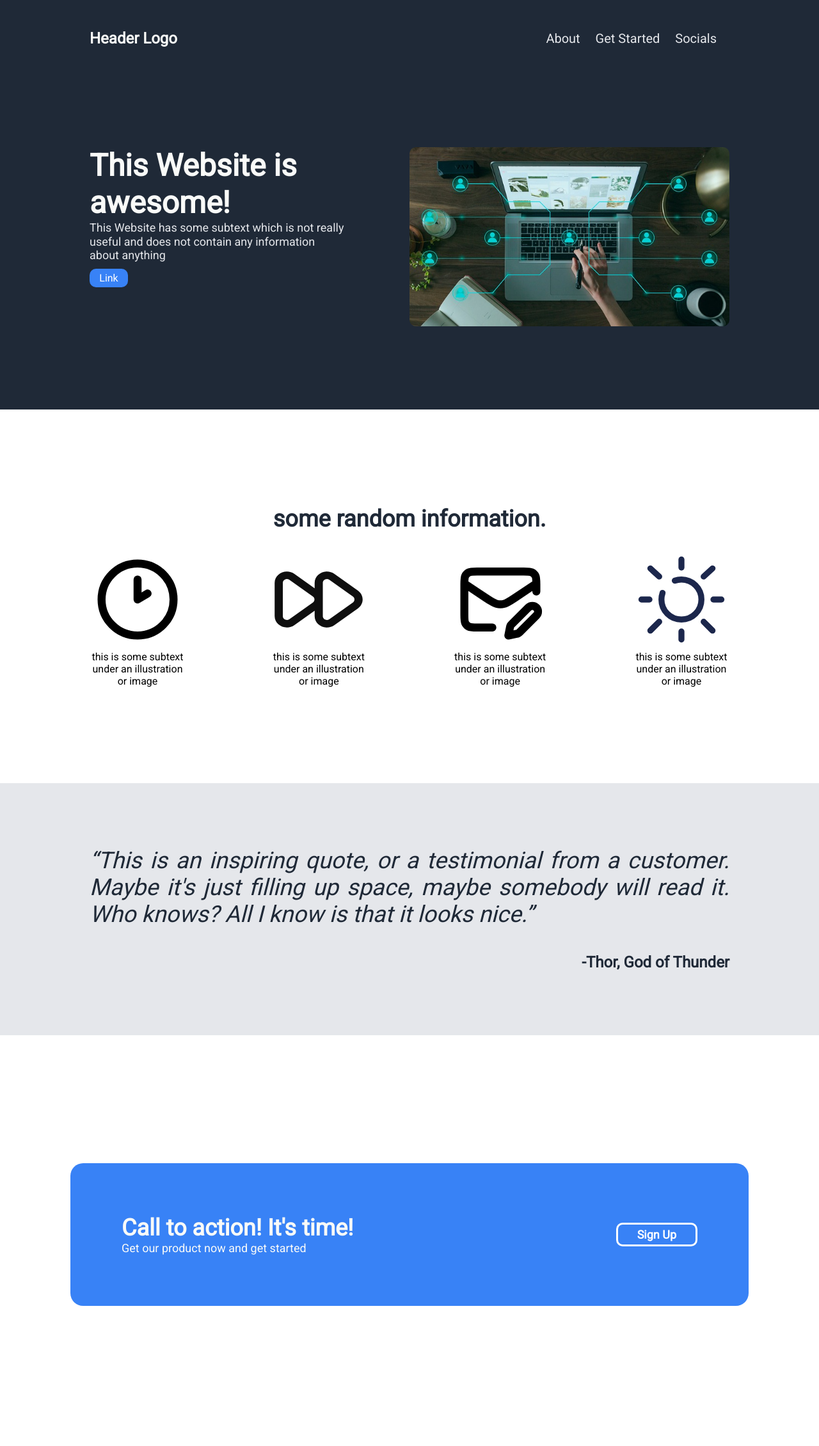
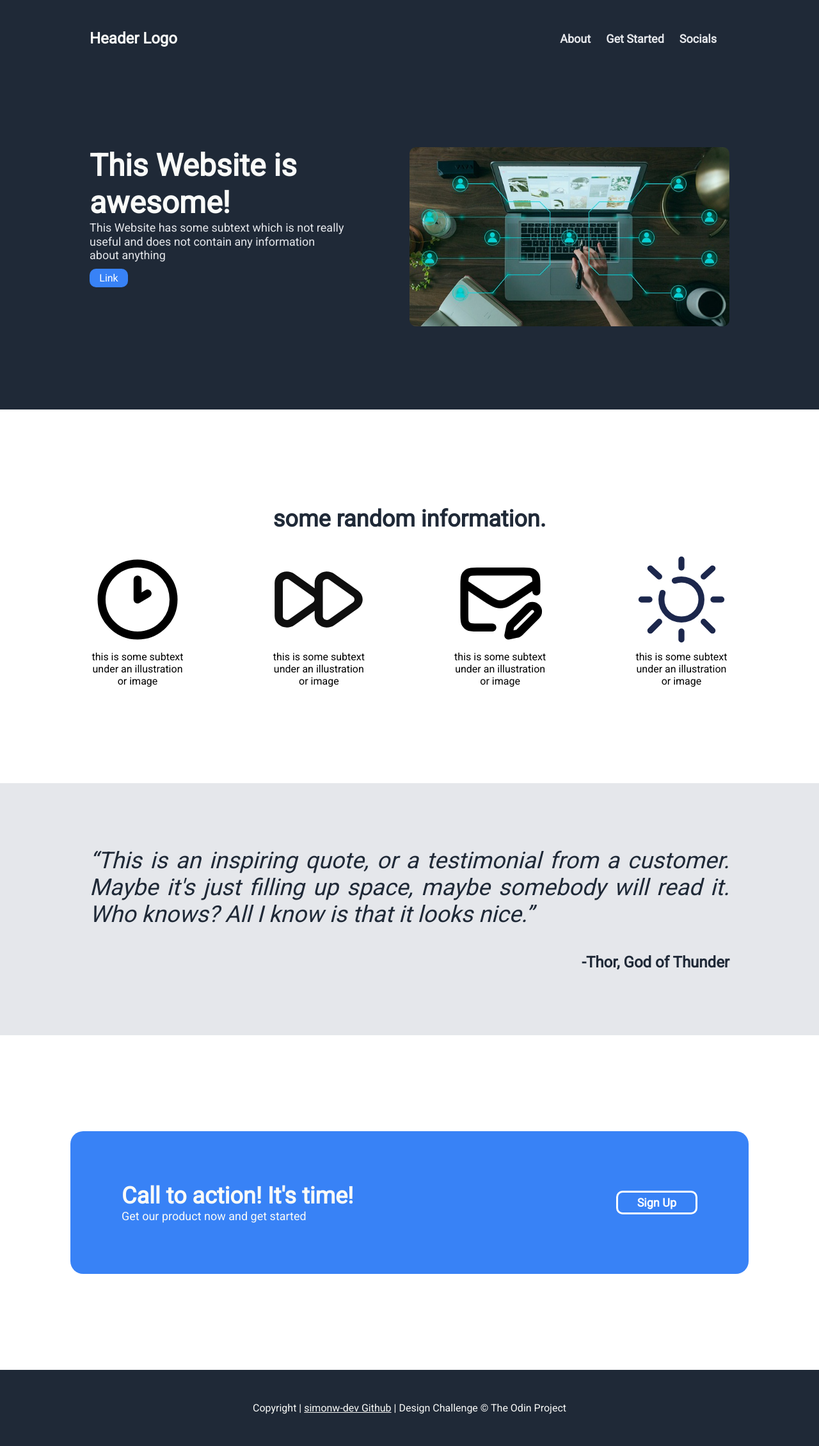
Before and after one commit to simon-wdev/landing-page-design, a plain HTML site: page index.html in a window 1280 px wide. Shown: the whole page at 64% size. Before the commit the page ends 2091 px from the top, so only its background shows below. Drawn offline with Linux system fonts and the light colour scheme.

Commit message:
Adjust hover animations + make footer
Made :hover transition faster, header links are now bold. Footer finished

```diff
--- a/index.html
+++ b/index.html
@@ -73,9 +73,13 @@
                 <p>Get our product now and get started</p>
             </div>
             <div class="cta-link">
-            <a class="cta-link" href="Sign Up">Sign Up</a>
+            <a href="Sign Up">Sign Up</a>
             </div>
         </div>
     </section>
+
+    <footer>
+        <p>Copyright | <a href="https://github.com/simon-wdev">simonw-dev Github</a> | Design Challenge &copy The Odin Project</p>
+    </footer>
 </body>
 </html>
--- a/style/style.css
+++ b/style/style.css
@@ -34,12 +34,13 @@
     margin-right: 20px;
     text-decoration: none;
     color: #E5E7EB;
-    font-size: 20px;
-    transition: font-size 0.3s;
+    font-size: 18px;
+    font-weight: 900;
+    transition: font-size 0.2s;
 }
 
 .link-item:hover{
-    font-size: 22px;
+    font-size: 20px;
 }
 
 .landing{
@@ -134,7 +135,7 @@
     display: flex;
     justify-content: center;
     background-color: #E5E7EB;
-    margin-bottom: 200px;
+    margin-bottom: 150px;
 }
 
 .quote-container{
@@ -187,7 +188,7 @@
     width: 900px;
     background-color: #3882F6;
     padding: 80px;
-    margin-bottom: 50px;
+    margin-bottom: 150px;
     border-radius: 20px;
 }
 
@@ -203,7 +204,7 @@
     border: solid, white;
     border-radius: 10px;
     padding: 5px 30px 5px 30px;
-    transition: background-color 0.3s, color 0.3s;
+    transition: background-color 0.2s, color 0.2s;
 
 }
 
@@ -211,3 +212,14 @@
     background-color: white;
     color: #3882F6;
 }
+
+footer{
+    text-align: center;
+    padding: 50px;
+    background-color: #1F2937;
+    color: #F9FAF8;
+}
+
+footer a{
+    color:#F9FAF8;
+}
```
